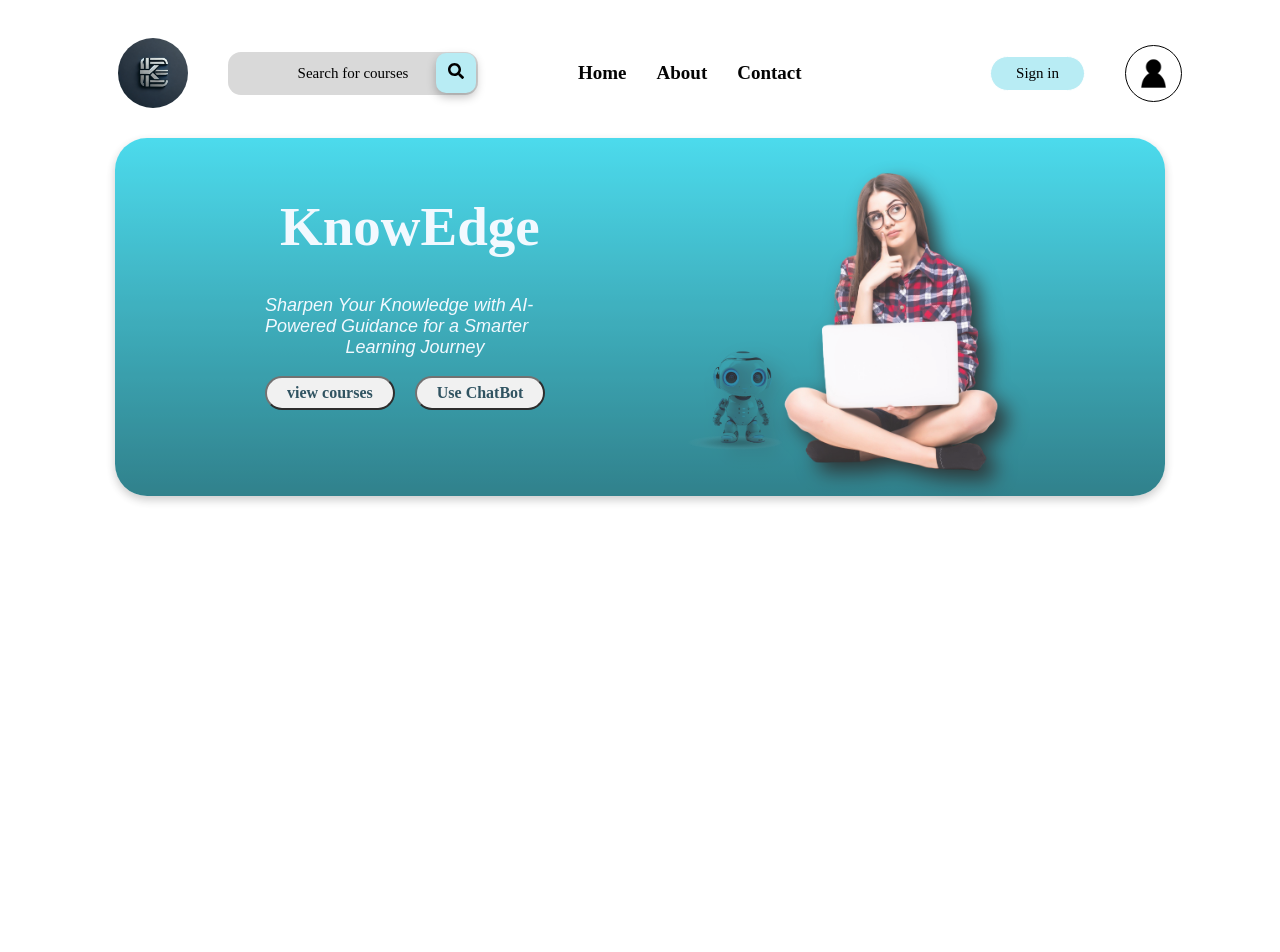
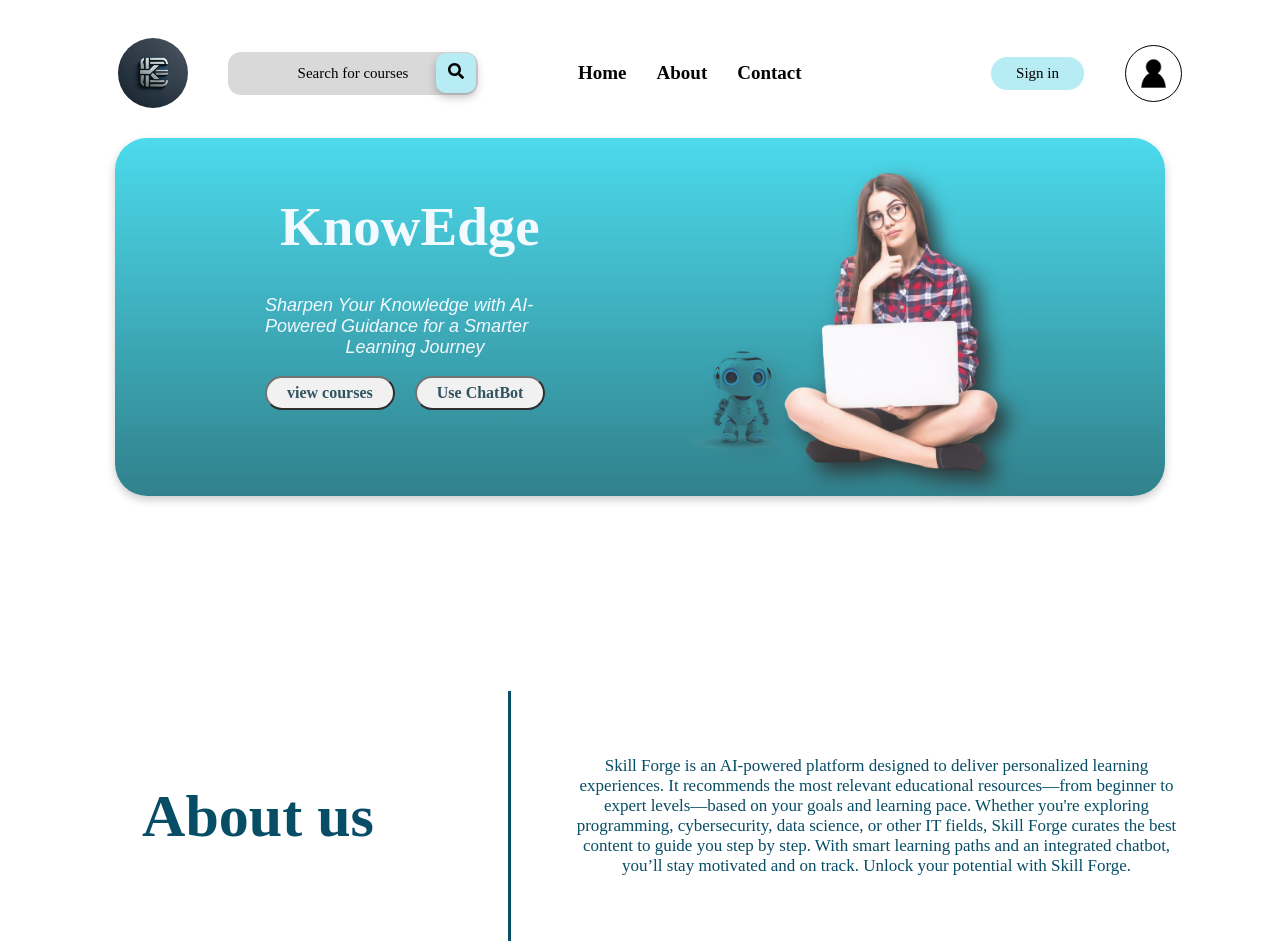
Before and after one commit to Bhanuka10/Capstone, a React (Vite) app in the folder KnowEdge-app/: page / in a window 1280 px wide. Shown: the top 952 px of the page. Before the commit the page ends 800 px from the top, so only its background shows below. Built offline with nearby package versions, Linux system fonts and the light colour scheme.

Commit message:
create about part

```diff
--- /dev/null
+++ b/KnowEdge-app/src/Components/About/About.css
@@ -0,0 +1,40 @@
+.about{
+    display: flex;
+    flex-direction: row;
+    justify-content: center;
+    align-items: center;
+    height: 80vh;
+    width: 100%;
+    margin: 0 auto;
+
+}
+.about-header{
+    font-family: poppins;
+    font-weight: 800;
+    font-size: 40px;
+    color: #074D66;
+    text-align: center;
+    width: 500px;
+
+
+}
+
+
+.about-content{
+    font-family: poppins;
+    font-weight: 400;
+    font-size: 17px;
+    color: #074D66;
+    max-width: 600px;
+    margin: 0 auto;
+    align-items: center;
+    text-align: center;
+    justify-content: center;
+    padding-right: 30px;
+}
+.line{
+    width: 3px;
+    height: 250px;
+    background-color: #074D66;
+    border:0
+}
--- /dev/null
+++ b/KnowEdge-app/src/Components/About/About.jsx
@@ -0,0 +1,25 @@
+import React from 'react';
+import './About.css';
+
+const About = () => {
+  return (
+    <div className='about'>
+      <div className='about-header'>
+        <h2>About us</h2>
+      </div>
+      <div className='line'></div>
+      <div className='about-content'>
+        <p>
+          Skill Forge is an AI-powered platform designed to deliver personalized learning experiences.
+          It recommends the most relevant educational resources—from beginner to expert levels—based
+          on your goals and learning pace. Whether you're exploring programming, cybersecurity, data
+          science, or other IT fields, Skill Forge curates the best content to guide you step by step.
+          With smart learning paths and an integrated chatbot, you’ll stay motivated and on track.
+          Unlock your potential with Skill Forge.
+        </p>
+      </div>
+    </div>
+  );
+};
+
+export default About;
--- a/KnowEdge-app/src/Pages/Home/Home.jsx
+++ b/KnowEdge-app/src/Pages/Home/Home.jsx
@@ -1,10 +1,12 @@
 import React from 'react'
 import './Home.css'
 import Header from '../../Components/Header/Header'
+import About from '../../Components/About/About'
 const Home = () => {
   return (
     <div>
         <Header />
+        <About />
     </div>
   )
 }
```
